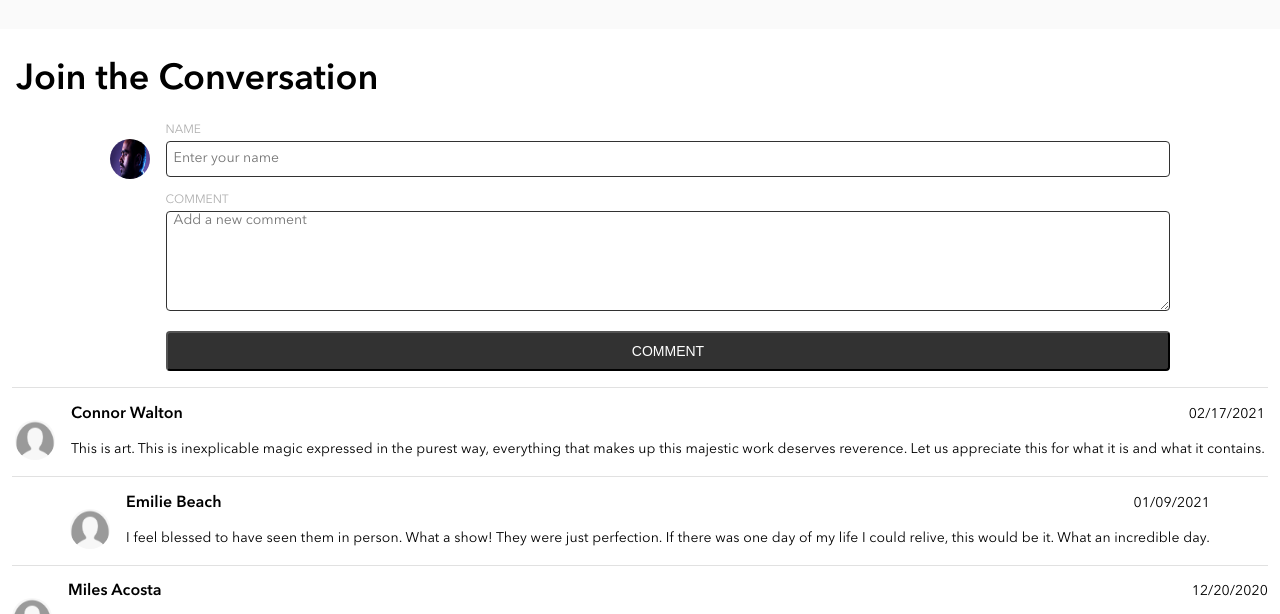
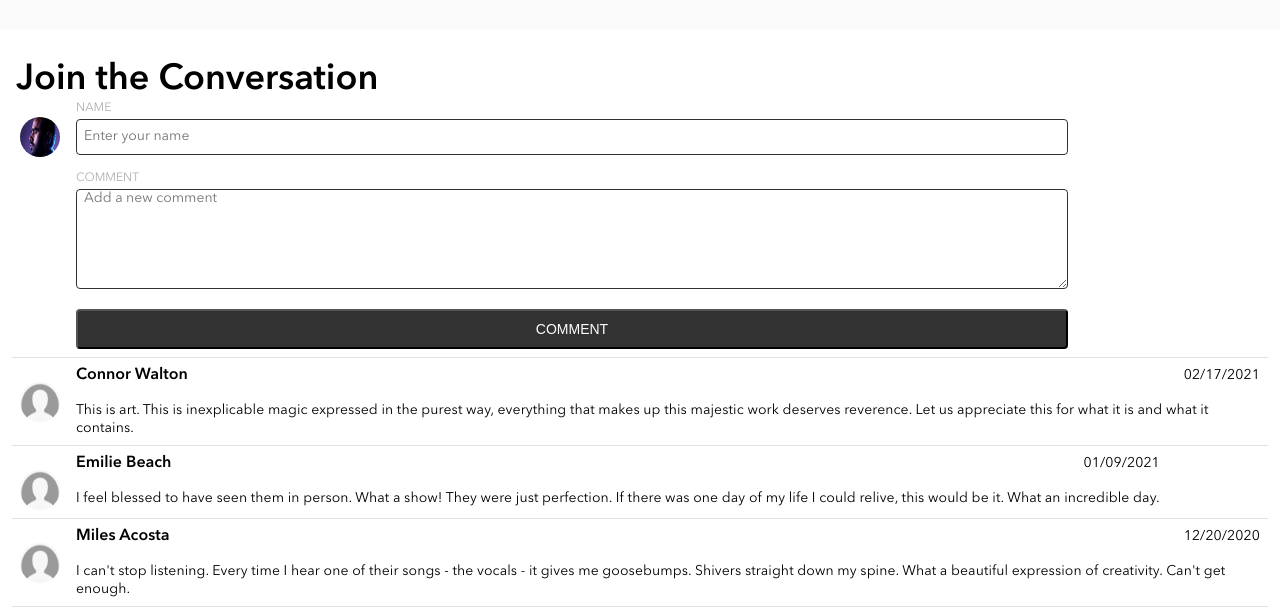
Before and after one commit to rm-jordan/bandsite, a plain HTML site: page index.html in a window 1280 px wide. Shown: the part 2898-3512 px from the top of the page. Drawn offline with Linux system fonts and the light colour scheme.

Commit message:
started resposive design for form section and adjusted padding up to 540px

```diff
--- a/index.html
+++ b/index.html
@@ -79,7 +79,7 @@
     <section class="comment">
       <h2 class="comment__header">Join the Conversation </h2>
       <div class="comment__container">
-      <img class="comment__img"  src="./Assets/Images/Mohan-muruge.jpg" alt="">
+      <img class="comment__img"  src="./Assets/Images/Mohan-muruge.jpg" alt="this is a picture of Mohan Muruge">
       <form class="comment__form" id="form">
         <label class="comment__form__header">NAME
           <input class="comment__input" type="text" name="name" placeholder="  Enter your name">
@@ -114,7 +114,7 @@
           <a class="footer__nav__link"  href="https://www.twitter.com"><img class="footer__icon" src="./Assets/Icons/SVG/Icon-twitter.svg" alt="this icon is a link to Twitter"></a>
         </nav>
         <div class="footer__logo__container" >
-          <a class="footer__logo__top" href=""><img src="./Assets/Logo/Logo-bandsite.svg" alt=""></a>
+          <a class="footer__logo__top" href=""><img src="./Assets/Logo/Logo-bandsite.svg" alt="this is a logo for the Bandsite"></a>
         </div>
         </div>
         <section class="footer__section">
@@ -137,7 +137,7 @@
         </section>
       </section>
       <section class="footer__copyright">
-        <a class="footer__logo__bottom" href=""><img src="./Assets/Logo/Logo-bandsite.svg" alt=""></a>
+        <a class="footer__logo__bottom" href=""><img src="./Assets/Logo/Logo-bandsite.svg" alt="this is a logo for the Bandsite"></a>
         <p class="footer__copyright__para">Copyright The Bees Knees ©2021 All Rights Reserved</p>
       </section>
     </footer>
--- a/styles/bio.scss
+++ b/styles/bio.scss
@@ -208,14 +208,14 @@ p {
 
 .comment__header {
   padding-left: 4px;
+  padding-bottom: 2px;
 }
-.comment__container {
-  display: flex;
-  justify-content: center;
-  align-items: center;
-  padding-bottom: 16px;
-  border-bottom: 1px solid #e1e1e1;
-}
+// .comment__container {
+//   display: flex;
+//   justify-content: center;
+//   align-items: center;
+//   border-bottom: 1px solid #e1e1e1;
+// }
 
 .comment__form {
   display: flex;
@@ -283,6 +283,9 @@ p {
     padding-bottom: 16px;
     padding-top: 16px;
     border-bottom: 1px solid #e1e1e1;
+    @include wide-phone {
+      padding: 8px;
+    }
   }
 
   .comment__profile__header {
```
Also changed, not shown: styles/bio.css, 1 other file.
